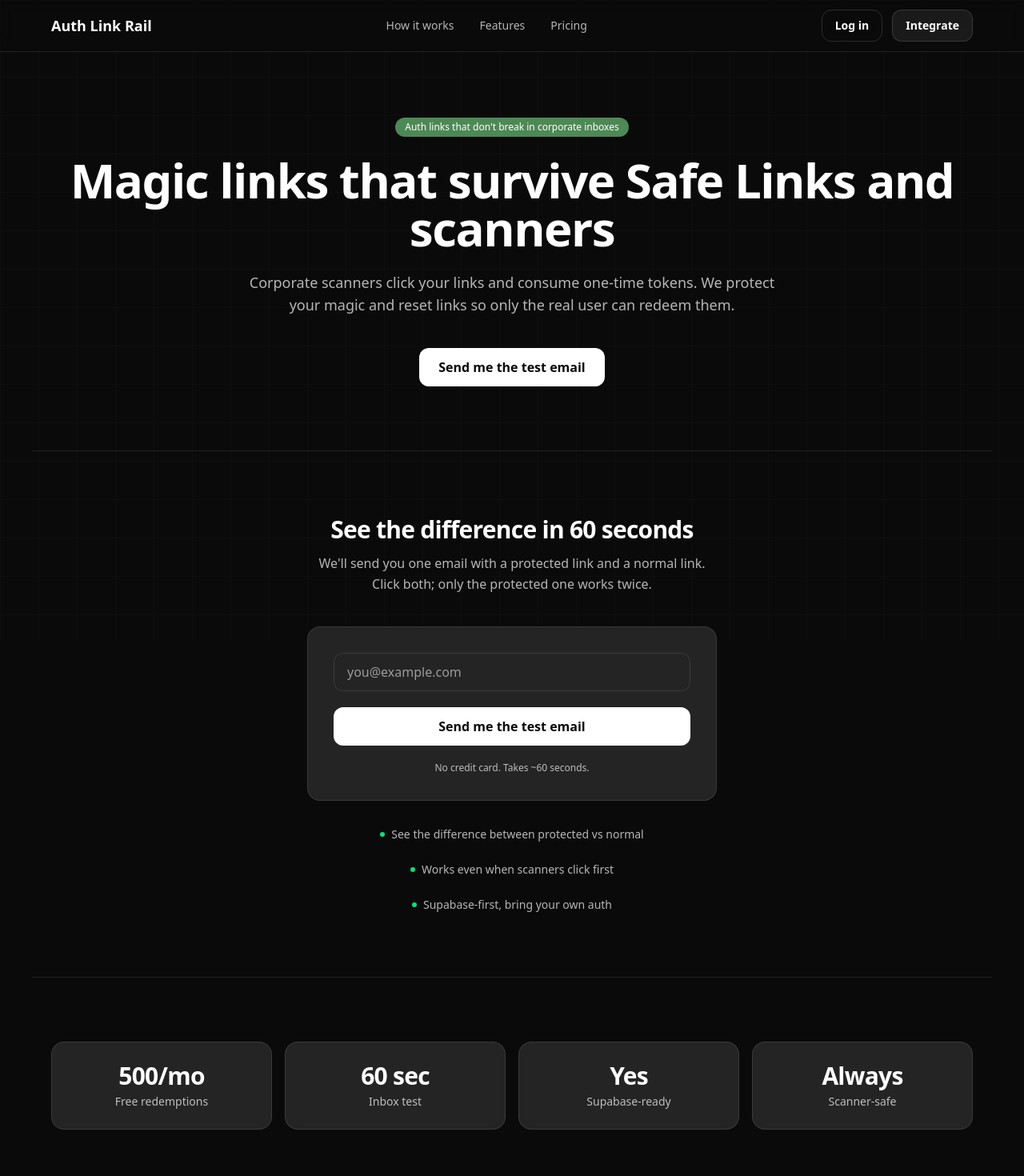
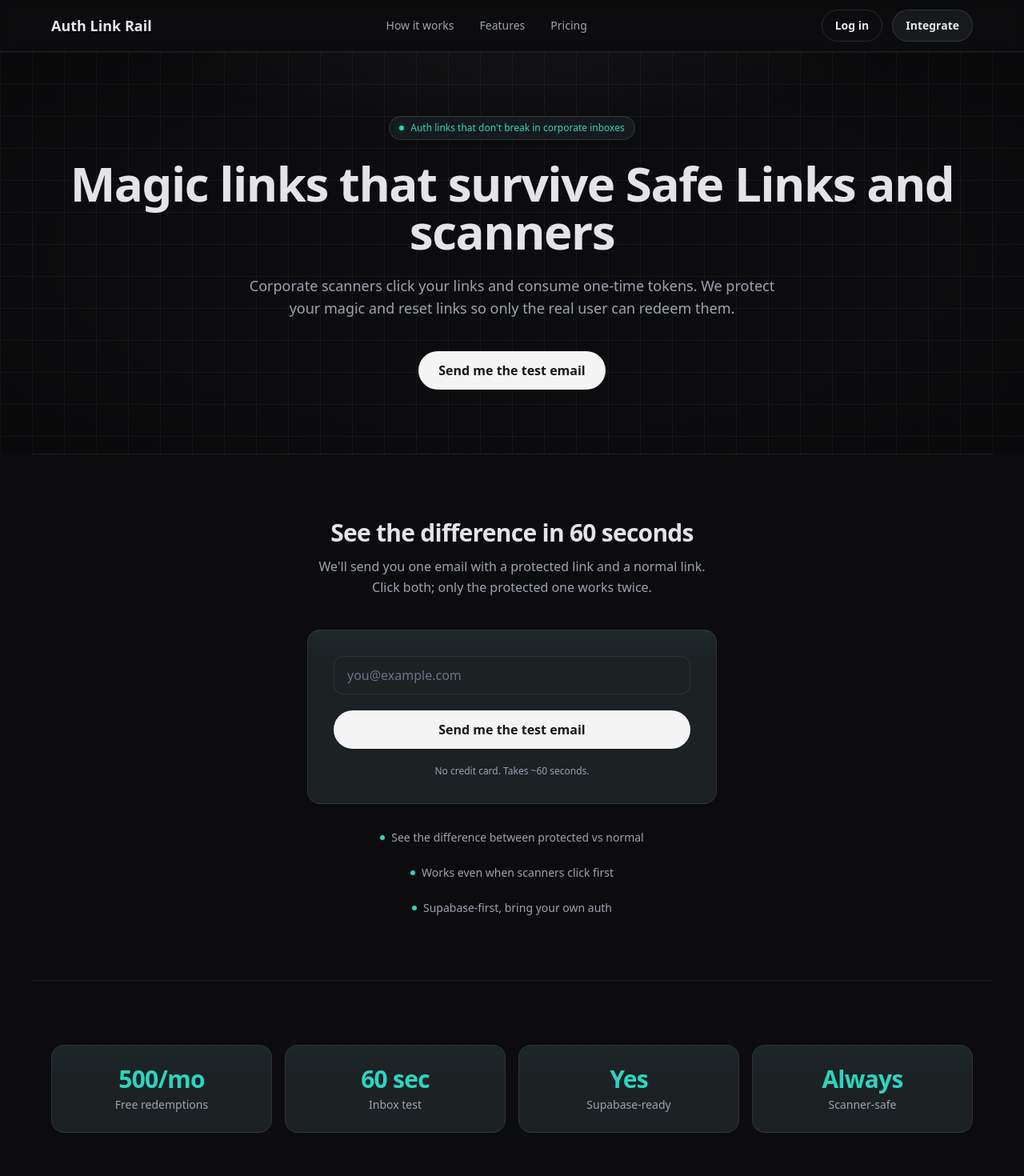
Before and after one commit to macuunamatata/Suqram, a Next.js app in the folder site/: page / in a window 1280 px wide. Shown: the top 1470 px of the page at 80% size. Built offline with nearby package versions, Linux system fonts and the light colour scheme.

Commit message:
Domained theme update

```diff
--- a/site/app/globals.css
+++ b/site/app/globals.css
@@ -2,23 +2,43 @@
 @tailwind components;
 @tailwind utilities;
 
-/* domained.app-style: dark page, elevated cards, white hero CTA, green accent for highlights only. */
+/* Domained.app-style: centralized theme — near-black, grid + vignette hero, teal accent, off-white CTA. */
 :root {
-  --bg: #0a0a0a;
-  --panel: #1a1a1a;
-  --bg2: #1f1f1f;
-  --card: #242424;
-  --border: rgba(255, 255, 255, 0.1);
-  --border-strong: rgba(255, 255, 255, 0.14);
-  --text: #ffffff;
-  --muted: rgba(255, 255, 255, 0.7);
-  --muted-strong: rgba(255, 255, 255, 0.55);
-  --accent: #00e676;
-  --accent-dim: rgba(0, 230, 118, 0.15);
-  --accent2: #00c96a;
-  --accent-muted: #4d8955;
-  --ring: #00e676;
-  --shadow-hover: 0 8px 24px rgba(0, 0, 0, 0.35);
+  /* Base & surfaces */
+  --bg: #0c0c0e;
+  --surface: #161a1c;
+  --surface-elevated: #1c2124;
+  --bg2: #1a1e20;
+  --border: rgba(255, 255, 255, 0.08);
+  --border-strong: rgba(255, 255, 255, 0.12);
+  --grid-line: rgba(255, 255, 255, 0.05);
+
+  /* Typography */
+  --text: #e8e8ea;
+  --text-heading: #e4e4e8;
+  --text-muted: #9ca3af;
+  --text-muted-strong: #6b7280;
+
+  /* Accent & warn */
+  --accent: #2dd4bf;
+  --accent-dim: rgba(45, 212, 191, 0.12);
+  --accent-glow: rgba(45, 212, 191, 0.35);
+  --warn: #f59e0b;
+  --warn-dim: rgba(245, 158, 11, 0.15);
+
+  /* Primary CTA (pill: off-white, dark text — NOT green) */
+  --cta-bg: #f4f4f5;
+  --cta-text: #18181b;
+  --cta-border: rgba(255, 255, 255, 0.2);
+  --cta-hover-bg: #e4e4e7;
+
+  /* Legacy aliases for existing components */
+  --panel: var(--surface);
+  --card: var(--surface-elevated);
+  --muted: var(--text-muted);
+  --muted-strong: var(--text-muted-strong);
+  --ring: var(--accent);
+  --shadow-hover: 0 6px 20px rgba(0, 0, 0, 0.25);
 }
 
 body {
@@ -28,77 +48,72 @@ body {
   line-height: 1.6;
 }
 
-body::before {
-  content: "";
-  position: fixed;
-  inset: 0;
-  pointer-events: none;
-  z-index: -1;
-  background-image:
-    linear-gradient(rgba(255, 255, 255, 0.02) 1px, transparent 1px),
-    linear-gradient(90deg, rgba(255, 255, 255, 0.02) 1px, transparent 1px);
-  background-size: 48px 48px;
-}
-
 h1, h2, h3 {
-  color: var(--text);
+  color: var(--text-heading);
 }
 
 @layer components {
+  /* Cards: dark surface, 1px border, optional very low green wash; hover restrained */
   .card {
     @apply rounded-2xl border transition-all duration-200;
-    background: var(--card);
+    background: linear-gradient(180deg, rgba(45, 212, 191, 0.03) 0%, transparent 40px), var(--surface-elevated);
     border: 1px solid var(--border);
     box-shadow: none;
   }
   .card:hover {
+    border-color: var(--border-strong);
     box-shadow: var(--shadow-hover);
-    border-color: var(--border-strong);
   }
   .card-gradient-top {
-    background: var(--card);
+    background: linear-gradient(180deg, rgba(45, 212, 191, 0.04) 0%, transparent 32px), var(--surface-elevated);
     border: 1px solid var(--border);
   }
-  /* Hero CTA: white bg, dark text (domained "Start tracking domains") */
+
+  /* Primary CTA: pill, off-white bg, dark text, subtle border; hover slightly darkens */
   .btn-hero {
-    @apply inline-flex items-center justify-center rounded-xl px-6 py-3 text-base font-semibold transition-all duration-200;
+    @apply inline-flex items-center justify-center rounded-full px-6 py-3 text-base font-semibold transition-all duration-200;
     height: 48px;
     min-height: 48px;
-    background: #ffffff;
-    color: #0a0a0a;
+    background: var(--cta-bg);
+    color: var(--cta-text);
+    border: 1px solid var(--cta-border);
   }
   .btn-hero:hover {
-    background: #f0f0f0;
-    box-shadow: 0 4px 14px rgba(255, 255, 255, 0.15);
+    background: var(--cta-hover-bg);
+    border-color: rgba(255, 255, 255, 0.25);
+    box-shadow: 0 2px 12px rgba(0, 0, 0, 0.15);
   }
-  /* Accent CTA: green (featured pricing, key actions) */
+
+  /* Accent CTA: teal (featured pricing, key actions) */
   .btn-primary {
-    @apply inline-flex items-center justify-center rounded-xl px-6 py-3 text-base font-semibold transition-all duration-200;
+    @apply inline-flex items-center justify-center rounded-full px-6 py-3 text-base font-semibold transition-all duration-200;
     height: 48px;
     min-height: 48px;
     background: var(--accent);
-    color: #0a0a0a;
+    color: var(--cta-text);
+    border: 1px solid rgba(45, 212, 191, 0.4);
   }
   .btn-primary:hover {
-    background: var(--accent2);
-    box-shadow: 0 0 20px rgba(0, 230, 118, 0.3);
+    box-shadow: 0 0 20px var(--accent-glow);
+    filter: brightness(1.05);
   }
-  /* Dark filled: nav "Sign up", non-featured "Get Started" */
+
+  /* Secondary: dark surface, border, white text */
   .btn-secondary {
-    @apply inline-flex items-center justify-center rounded-xl px-6 py-3 text-base font-semibold transition-all duration-200;
+    @apply inline-flex items-center justify-center rounded-full px-6 py-3 text-base font-semibold transition-all duration-200;
     height: 48px;
     min-height: 48px;
     color: var(--text);
-    background: var(--panel);
+    background: var(--surface);
     border: 1px solid var(--border-strong);
   }
   .btn-secondary:hover {
-    background: #222222;
-    border-color: var(--muted);
+    background: var(--surface-elevated);
+    border-color: var(--text-muted);
   }
-  /* Ghost: nav "Log in" */
+
   .btn-ghost {
-    @apply inline-flex items-center justify-center rounded-xl px-6 py-3 text-base font-semibold transition-all duration-200;
+    @apply inline-flex items-center justify-center rounded-full px-6 py-3 text-base font-semibold transition-all duration-200;
     height: 48px;
     min-height: 48px;
     color: var(--text);
@@ -106,41 +121,59 @@ h1, h2, h3 {
     border: 1px solid var(--border-strong);
   }
   .btn-ghost:hover {
-    background: rgba(255, 255, 255, 0.05);
-    border-color: var(--muted);
+    background: rgba(255, 255, 255, 0.04);
+    border-color: var(--text-muted);
   }
+
   .link-accent {
     @apply font-medium transition-colors;
     color: var(--accent);
   }
   .link-accent:hover {
-    color: var(--accent2);
+    filter: brightness(1.15);
     text-decoration: underline;
   }
-  /* Hero pill: muted green (domained "Lifetime Deal Available") */
+
+  /* Badge: "Lifetime Deal Available" style — dark capsule, border, teal dot with glow, teal text */
   .pill-hero {
-    @apply inline-flex items-center rounded-full px-3 py-1 text-xs font-medium;
-    background: var(--accent-muted);
-    color: #ffffff;
-    border: none;
+    @apply inline-flex items-center gap-2 rounded-full px-3 py-1.5 text-xs font-medium;
+    background: var(--surface);
+    color: var(--accent);
+    border: 1px solid var(--border-strong);
   }
+  .pill-hero-dot {
+    width: 6px;
+    height: 6px;
+    border-radius: 50%;
+    background: var(--accent);
+    box-shadow: 0 0 8px var(--accent-glow);
+  }
+
   .pill {
     @apply inline-flex items-center rounded-full px-3 py-1 text-xs font-medium;
-    background: rgba(255, 255, 255, 0.08);
-    color: var(--muted);
+    background: rgba(255, 255, 255, 0.06);
+    color: var(--text-muted);
     border: 1px solid var(--border);
   }
-  /* Most Popular badge: vibrant green */
+
   .pill-accent {
     @apply inline-flex items-center rounded-full px-3 py-1 text-xs font-medium;
-    background: var(--accent);
-    color: #0a0a0a;
-    border: none;
+    background: var(--accent-dim);
+    color: var(--accent);
+    border: 1px solid rgba(45, 212, 191, 0.3);
   }
+
+  .pill-warn {
+    @apply inline-flex items-center rounded-full px-3 py-1 text-xs font-medium;
+    background: var(--warn-dim);
+    color: var(--warn);
+    border: 1px solid rgba(245, 158, 11, 0.35);
+  }
+
   .input-base {
-    @apply block w-full rounded-xl border px-4 py-3 text-[var(--text)] placeholder-[var(--muted-strong)] transition-all duration-200;
+    @apply block w-full rounded-xl border px-4 py-3 text-[var(--text)] placeholder-[var(--text-muted-strong)] transition-all duration-200;
     height: 48px;
-    background: var(--card);
+    background: var(--surface-elevated);
     border: 1px solid var(--border);
   }
   .input-base:focus {
@@ -148,11 +181,43 @@ h1, h2, h3 {
     border-color: var(--accent);
     box-shadow: 0 0 0 3px var(--accent-dim);
   }
+
   .prose-muted {
-    color: var(--muted);
+    color: var(--text-muted);
   }
+
   .section-border {
     border-top: 1px solid var(--border);
+  }
+
+  /* Hero area: grid + vignette applied via .hero-bg */
+  .hero-bg {
+    position: relative;
+    background-color: var(--bg);
+  }
+  .hero-bg::before {
+    content: "";
+    position: absolute;
+    inset: 0;
+    pointer-events: none;
+    z-index: 0;
+    background-image:
+      linear-gradient(var(--grid-line) 1px, transparent 1px),
+      linear-gradient(90deg, var(--grid-line) 1px, transparent 1px);
+    background-size: 40px 40px;
+  }
+  .hero-bg::after {
+    content: "";
+    position: absolute;
+    inset: 0;
+    pointer-events: none;
+    z-index: 0;
+    background: radial-gradient(ellipse 80% 60% at 50% -10%, rgba(255, 255, 255, 0.04) 0%, transparent 50%),
+                radial-gradient(ellipse 100% 100% at 50% 50%, transparent 40%, rgba(0, 0, 0, 0.5) 100%);
+  }
+  .hero-bg > * {
+    position: relative;
+    z-index: 1;
   }
 }
 
@@ -160,4 +225,10 @@ h1, h2, h3 {
   .text-balance {
     text-wrap: balance;
   }
+  .text-accent {
+    color: var(--accent);
+  }
+  .text-warn {
+    color: var(--warn);
+  }
 }
--- a/site/app/page.tsx
+++ b/site/app/page.tsx
@@ -145,15 +145,17 @@ const SECTION_PY = "py-16 sm:py-20";
 export default function HomePage() {
   return (
     <>
-      {/* Hero */}
-      <section className={`${SECTION_PY} ${CONTAINER} text-center`}>
-        <p className="pill-hero inline-block text-xs">
+      {/* Hero: near-black + subtle grid (4–6% opacity) + soft vignette/spotlight */}
+      <section className={`hero-bg ${SECTION_PY}`}>
+        <div className={`${CONTAINER} text-center`}>
+          <p className="pill-hero inline-flex items-center gap-2 text-xs">
+            <span className="pill-hero-dot" aria-hidden />
             Auth links that don&apos;t break in corporate inboxes
           </p>
-        <h1 className="mt-6 text-4xl font-bold tracking-tight text-[var(--text)] sm:text-5xl lg:text-6xl leading-[1.15]">
+          <h1 className="mt-6 text-4xl font-bold tracking-tight text-[var(--text-heading)] sm:text-5xl lg:text-6xl leading-[1.15]">
             Magic links that survive Safe Links and scanners
           </h1>
-        <p className="mt-6 max-w-2xl mx-auto text-lg text-[var(--muted)]">
+          <p className="mt-6 max-w-2xl mx-auto text-lg text-[var(--text-muted)]">
             Corporate scanners click your links and consume one-time tokens. We protect your magic and reset links so only the real user can redeem them.
           </p>
           <div className="mt-10">
@@ -161,15 +163,16 @@ export default function HomePage() {
               Send me the test email
             </a>
           </div>
+        </div>
       </section>
 
       {/* Try it: email form */}
       <section id="try" className={`section-border ${SECTION_PY} ${CONTAINER}`}>
         <div className="max-w-lg mx-auto text-center">
-          <h2 className="text-2xl font-bold tracking-tight text-[var(--text)] sm:text-3xl">
+          <h2 className="text-2xl font-bold tracking-tight text-[var(--text-heading)] sm:text-3xl">
             See the difference in 60 seconds
           </h2>
-          <p className="mt-3 text-[var(--muted)]">
+          <p className="mt-3 text-[var(--text-muted)]">
             We&apos;ll send you one email with a protected link and a normal link. Click both; only the protected one works twice.
           </p>
           <div className="mt-10">
@@ -186,10 +189,10 @@ export default function HomePage() {
               key={label}
               className="card p-6 text-center"
             >
-              <p className="text-2xl font-bold tracking-tight text-[var(--text)] sm:text-3xl">
+              <p className="text-2xl font-bold tracking-tight text-accent sm:text-3xl">
                 {value}
               </p>
-              <p className="mt-1 text-sm text-[var(--muted)]">{label}</p>
+              <p className="mt-1 text-sm text-[var(--text-muted)]">{label}</p>
             </div>
           ))}
         </div>
@@ -197,40 +200,40 @@ export default function HomePage() {
 
       {/* Problem */}
       <section className={`section-border ${SECTION_PY} ${CONTAINER}`}>
-        <h2 className="text-2xl font-bold tracking-tight text-[var(--text)] sm:text-3xl text-center">
+        <h2 className="text-2xl font-bold tracking-tight text-[var(--text-heading)] sm:text-3xl text-center">
           Scanners consume your one-time tokens
         </h2>
-        <p className="mt-4 max-w-2xl mx-auto text-center text-[var(--muted)]">
+        <p className="mt-4 max-w-2xl mx-auto text-center text-[var(--text-muted)]">
           Safe Links, Mimecast, and other scanners click every link. With a normal magic link, the first click (the scanner) consumes the token. The user gets &quot;link expired&quot;.
         </p>
         <div className="mt-10 flex flex-col sm:flex-row items-stretch justify-center gap-4 max-w-2xl mx-auto">
           <div className="card flex-1 p-5 text-center">
-            <p className="text-sm font-semibold text-[var(--muted)]">Normal link</p>
+            <p className="text-sm font-semibold text-[var(--text-muted)]">Normal link</p>
             <p className="mt-2 text-lg font-bold text-[var(--text)]">1 click = consumed</p>
-            <p className="mt-1 text-sm text-[var(--muted)]">Scanner clicks first → user sees expired</p>
+            <p className="mt-1 text-sm text-[var(--text-muted)]">Scanner clicks first → user sees expired</p>
           </div>
           <div className="card flex-1 p-5 text-center border-[var(--accent)]/40 bg-[var(--accent-dim)]/30">
-            <p className="text-sm font-semibold text-[var(--accent)]">Protected link</p>
+            <p className="text-sm font-semibold text-accent">Protected link</p>
             <p className="mt-2 text-lg font-bold text-[var(--text)]">Only real user consumes</p>
-            <p className="mt-1 text-sm text-[var(--muted)]">Scanner gets redirect; user gets through</p>
+            <p className="mt-1 text-sm text-[var(--text-muted)]">Scanner gets redirect; user gets through</p>
           </div>
         </div>
       </section>
 
       {/* Features */}
       <section id="features" className={`section-border ${SECTION_PY} ${CONTAINER}`}>
-        <h2 className="text-2xl font-bold tracking-tight text-[var(--text)] sm:text-3xl text-center">
+        <h2 className="text-2xl font-bold tracking-tight text-[var(--text-heading)] sm:text-3xl text-center">
           Features
         </h2>
-        <p className="mt-3 max-w-xl mx-auto text-center text-[var(--muted)]">
+        <p className="mt-3 max-w-xl mx-auto text-center text-[var(--text-muted)]">
           One rail: inbox test, link generator, Supabase-ready redirects, and control.
         </p>
         <div className="mt-12 grid gap-6 sm:grid-cols-2 lg:grid-cols-4">
           {FEATURES.map(({ title, copy, icon, mock }) => (
             <div key={title} className="card p-6">
               <span className="text-2xl" aria-hidden>{icon}</span>
-              <h3 className="mt-3 text-lg font-semibold text-[var(--text)]">{title}</h3>
-              <p className="mt-2 text-sm text-[var(--muted)]">{copy}</p>
+              <h3 className="mt-3 text-lg font-semibold text-[var(--text-heading)]">{title}</h3>
+              <p className="mt-2 text-sm text-[var(--text-muted)]">{copy}</p>
               {mock}
             </div>
           ))}
@@ -239,10 +242,10 @@ export default function HomePage() {
 
       {/* How it works (steps) */}
       <section id="how" className={`section-border ${SECTION_PY} ${CONTAINER}`}>
-        <h2 className="text-2xl font-bold tracking-tight text-[var(--text)] sm:text-3xl text-center">
+        <h2 className="text-2xl font-bold tracking-tight text-[var(--text-heading)] sm:text-3xl text-center">
           How it works
         </h2>
-        <p className="mt-3 max-w-xl mx-auto text-center text-[var(--muted)]">
+        <p className="mt-3 max-w-xl mx-auto text-center text-[var(--text-muted)]">
           Three steps from test to production.
         </p>
         <div className="mt-12 grid gap-10 sm:grid-cols-3">
@@ -250,8 +253,8 @@ export default function HomePage() {
             <div key={i} className="text-center">
               <div className="mx-auto w-full max-w-[200px]">{illustration}</div>
               <p className="mt-4 text-sm font-semibold text-[var(--accent)]">Step {i + 1}</p>
-              <h3 className="mt-1 text-lg font-semibold text-[var(--text)]">{title}</h3>
-              <p className="mt-2 text-sm text-[var(--muted)]">{copy}</p>
+              <h3 className="mt-1 text-lg font-semibold text-[var(--text-heading)]">{title}</h3>
+              <p className="mt-2 text-sm text-[var(--text-muted)]">{copy}</p>
             </div>
           ))}
         </div>
@@ -259,10 +262,10 @@ export default function HomePage() {
 
       {/* Pricing */}
       <section id="pricing" className={`section-border ${SECTION_PY} ${CONTAINER}`}>
-        <h2 className="text-2xl font-bold tracking-tight text-[var(--text)] sm:text-3xl text-center">
+        <h2 className="text-2xl font-bold tracking-tight text-[var(--text-heading)] sm:text-3xl text-center">
           Pricing
         </h2>
-        <p className="mt-3 max-w-xl mx-auto text-center text-[var(--muted)]">
+        <p className="mt-3 max-w-xl mx-auto text-center text-[var(--text-muted)]">
           You only pay for successful redemptions. No charge when a scanner clicks.
         </p>
         <div className="mt-12 grid gap-6 sm:grid-cols-3 max-w-4xl mx-auto">
@@ -276,11 +279,11 @@ export default function HomePage() {
                   {tier.pill}
                 </span>
               )}
-              <h3 className="text-lg font-semibold text-[var(--text)]">{tier.name}</h3>
-              <p className="mt-1 text-sm text-[var(--muted)]">{tier.description}</p>
+              <h3 className="text-lg font-semibold text-[var(--text-heading)]">{tier.name}</h3>
+              <p className="mt-1 text-sm text-[var(--text-muted)]">{tier.description}</p>
               <div className="mt-6 flex items-baseline gap-1">
-                <span className={`text-3xl font-bold ${tier.featured ? "text-[var(--accent)]" : "text-[var(--text)]"}`}>{tier.price}</span>
-                <span className="text-[var(--muted)]">{tier.period}</span>
+                <span className={`text-3xl font-bold ${tier.featured ? "text-accent" : "text-[var(--text)]"}`}>{tier.price}</span>
+                <span className="text-[var(--text-muted)]">{tier.period}</span>
               </div>
               <Link
                 href={tier.href}
@@ -295,11 +298,26 @@ export default function HomePage() {
 
       {/* FAQ */}
       <section id="faq" className={`section-border ${SECTION_PY} ${CONTAINER}`}>
-        <h2 className="text-2xl font-bold tracking-tight text-[var(--text)] sm:text-3xl text-center">
+        <h2 className="text-2xl font-bold tracking-tight text-[var(--text-heading)] sm:text-3xl text-center">
           FAQ
         </h2>
         <div className="mt-12">
           <HomeFAQ items={FAQ_ITEMS} />
+        </div>
+      </section>
+
+      {/* ThemePreview: accent, warn, surface, CTA — for palette verification */}
+      <section className={`section-border py-8 ${CONTAINER}`} aria-hidden>
+        <div className="flex flex-wrap items-center justify-center gap-6 rounded-xl border border-[var(--border)] bg-[var(--surface)]/50 p-6">
+          <span className="flex items-center gap-2 text-sm text-[var(--text-muted)]">
+            <span className="pill-hero-dot" />
+            <span className="text-accent font-medium">Accent</span>
+          </span>
+          <span className="pill-warn text-xs">Expiring soon</span>
+          <div className="h-10 w-24 rounded-lg border border-[var(--border)] bg-[var(--surface-elevated)]" title="Surface" />
+          <button type="button" className="btn-hero text-sm py-2 px-4 min-h-0 h-9" disabled>
+            CTA pill
+          </button>
         </div>
       </section>
 
@@ -309,7 +327,7 @@ export default function HomePage() {
           <h2 className="text-2xl font-bold tracking-tight text-[var(--text)] sm:text-3xl">
             Ready to try?
           </h2>
-          <p className="mt-3 text-[var(--muted)]">
+          <p className="mt-3 text-[var(--text-muted)]">
             Run the inbox test or go straight to generating protected links.
           </p>
           <div className="mt-8 flex flex-col sm:flex-row items-center justify-center gap-4">
```
Lines whose indentation alone changed are shown as unchanged.
